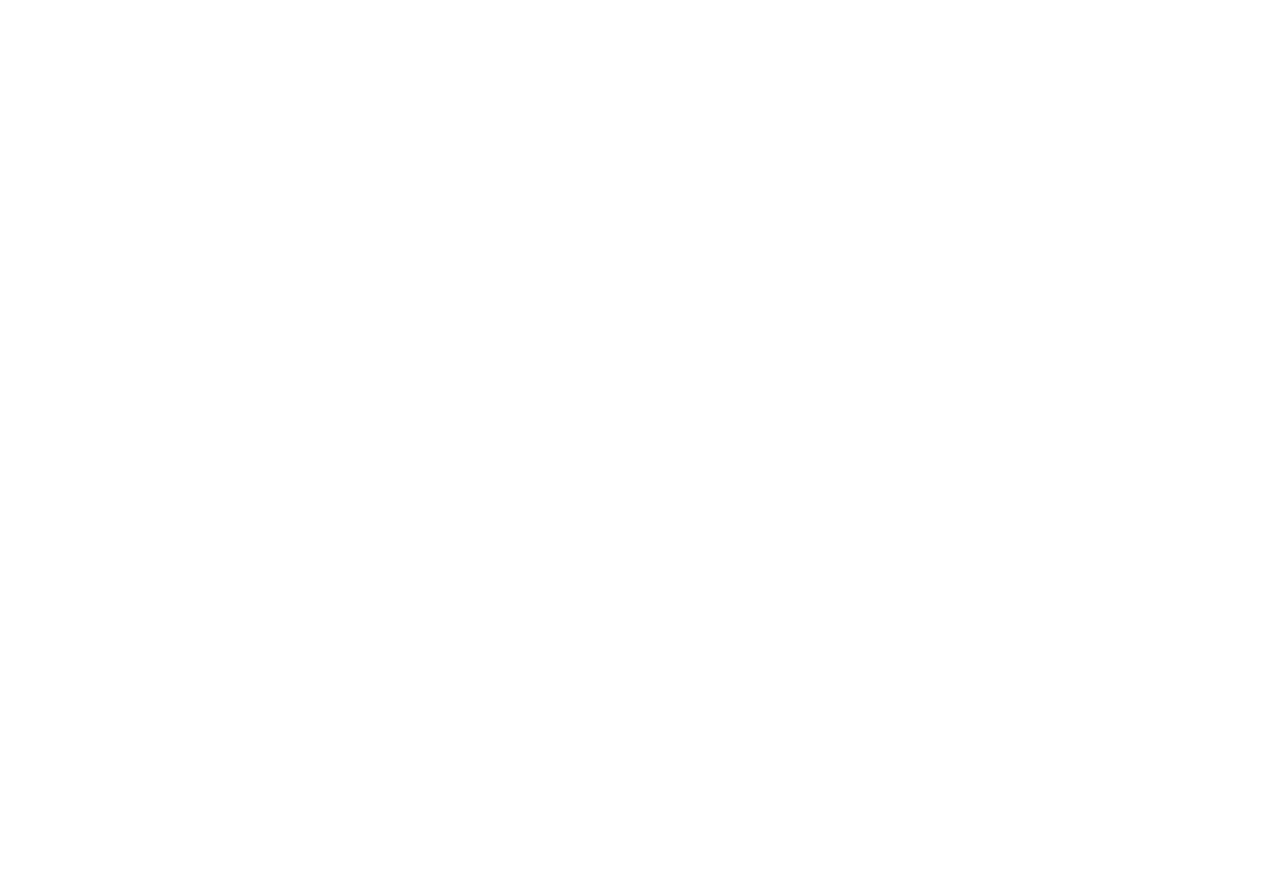
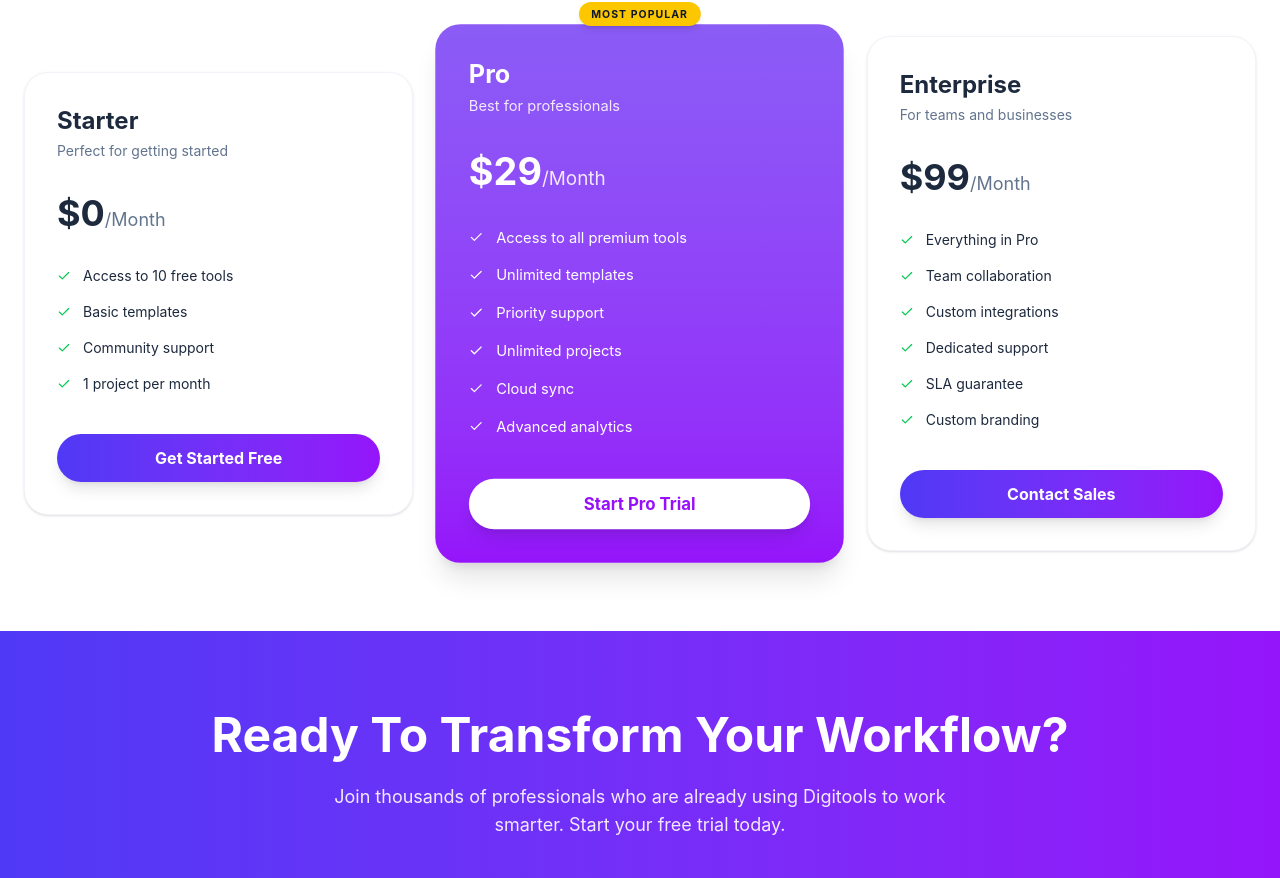
Before and after one commit to PromelHridoy/DIGITOOLS-PLATFORM, a React (Vite) app: page / in a window 1280 px wide. Shown: the part 1871-2749 px from the top of the page. Before the commit the page ends 1683 px from the top, so only its background shows below. Built offline with nearby package versions, Linux system fonts and the light colour scheme.

Commit message:
Added Pricing hover effects, CTA section, and Dark Footer

```diff
--- a/src/App.jsx
+++ b/src/App.jsx
@@ -1,8 +1,12 @@
-// import { useState } from 'react'
+import { useState } from 'react'
 import Banner from './assets/component/Navbar/Banner/Banner'
 import Navbar from './assets/component/Navbar/Navbar'
 import Stats from './assets/component/Navbar/Stats/Stats'
 import Steps from './assets/component/Navbar/Steps/Steps'
+import Pricing from './assets/component/Pricing/Pricing'
+import CallToAction from './assets/component/CallToAction/CallToAction'
+import Footer from './assets/component/Footer/Footer'
+import ProductSection from './assets/component/ProductSection/ProductSection'
 
 function App() {
 
@@ -11,7 +15,11 @@
       <Navbar></Navbar>
       <Banner></Banner>
       <Stats></Stats>
+      <ProductSection></ProductSection>
       <Steps></Steps>
+      <Pricing></Pricing>
+      <CallToAction></CallToAction>
+      <Footer></Footer>
     </>
   )
 }
--- /dev/null
+++ b/src/assets/component/CallToAction/CallToAction.jsx
@@ -0,0 +1,32 @@
+import React from 'react';
+
+const CallToAction = () => {
+    return (
+        <div className="bg-gradient-to-r from-[#4F39F6] to-[#9514FA] py-20 px-6 text-center text-white">
+            <div className="container mx-auto max-w-4xl">
+        <h2 className="text-3xl lg:text-5xl font-bold mb-6">
+          Ready To Transform Your Workflow?
+        </h2>
+        <p className="text-purple-100 text-lg mb-10 max-w-2xl mx-auto">
+          Join thousands of professionals who are already using Digitools to work smarter.
+          Start your free trial today.
+        </p>
+
+        <div className="flex flex-col sm:flex-row items-center justify-center gap-4 mb-8">
+          <button className="bg-white text-purple-600 px-8 py-3 rounded-full font-bold hover:bg-purple-50 transition-all shadow-lg active:scale-95">
+            Explore Products
+          </button>
+          <button className="border-2 border-white/30 text-white px-8 py-3 rounded-full font-bold hover:bg-white/10 transition-all active:scale-95">
+            View Pricing
+          </button>
+        </div>
+
+        <p className="text-sm text-purple-200">
+          14-day free trial • No credit card required • Cancel anytime
+        </p>
+      </div>
+        </div>
+    );
+};
+
+export default CallToAction;
--- /dev/null
+++ b/src/assets/component/Footer/Footer.jsx
@@ -0,0 +1,74 @@
+import React from 'react';
+import { FaInstagram, FaFacebookF, FaTwitter } from "react-icons/fa";
+
+const Footer = () => {
+  const currentYear = new Date().getFullYear();
+
+  const footerLinks = {
+    Product: ["Features", "Pricing", "Templates", "Integrations"],
+    Company: ["About", "Blog", "Careers", "Press"],
+    Resources: ["Documentation", "Help Center", "Community", "Contact"]
+  };
+
+  return (
+    <footer className="bg-[#0B1120] text-white pt-20 pb-10 px-6 lg:px-16">
+      <div className="container mx-auto">
+        <div className="grid grid-cols-1 md:grid-cols-2 lg:grid-cols-5 gap-12 mb-16">
+
+          {/* Brand Section */}
+          <div className="lg:col-span-2 space-y-6">
+            <h2 className="text-3xl font-bold tracking-tight">DigiTools</h2>
+            <p className="text-slate-400 max-w-sm leading-relaxed">
+              Premium digital tools for creators, professionals, and businesses.
+              Work smarter with our suite of powerful tools.
+            </p>
+          </div>
+
+          {/* Dynamic Links from Object */}
+          {Object.entries(footerLinks).map(([title, links]) => (
+            <div key={title} className="space-y-6">
+              <h4 className="text-lg font-semibold">{title}</h4>
+              <ul className="space-y-4 text-slate-400">
+                {links.map((link) => (
+                  <li key={link}>
+                    <a href={`#${link.toLowerCase()}`} className="hover:text-white transition-colors duration-300">
+                      {link}
+                    </a>
+                  </li>
+                ))}
+              </ul>
+            </div>
+          ))}
+
+          {/* Social Links */}
+          <div className="space-y-6">
+            <h4 className="text-lg font-semibold">Social Links</h4>
+            <div className="flex gap-4">
+              <a href="#" className="w-10 h-10 rounded-full bg-white flex items-center justify-center text-[#0B1120] hover:bg-purple-500 hover:text-white transition-all duration-300">
+                <FaInstagram size={20} />
+              </a>
+              <a href="#" className="w-10 h-10 rounded-full bg-white flex items-center justify-center text-[#0B1120] hover:bg-purple-500 hover:text-white transition-all duration-300">
+                <FaFacebookF size={20} />
+              </a>
+              <a href="#" className="w-10 h-10 rounded-full bg-white flex items-center justify-center text-[#0B1120] hover:bg-purple-500 hover:text-white transition-all duration-300">
+                <FaTwitter size={20} />
+              </a>
+            </div>
+          </div>
+        </div>
+
+        {/* Bottom Bar */}
+        <div className="pt-8 border-t border-slate-800 flex flex-col md:flex-row justify-between items-center gap-6 text-slate-500 text-sm">
+          <p>© {currentYear} Digitools. All rights reserved.</p>
+          <div className="flex gap-8">
+            <a href="#" className="hover:text-white transition">Privacy Policy</a>
+            <a href="#" className="hover:text-white transition">Terms of Service</a>
+            <a href="#" className="hover:text-white transition">Cookies</a>
+          </div>
+        </div>
+      </div>
+    </footer>
+  );
+};
+
+export default Footer;
--- /dev/null
+++ b/src/assets/component/Pricing/Pricing.jsx
@@ -0,0 +1,92 @@
+import React from 'react';
+import { FiCheck } from "react-icons/fi";
+
+const Pricing = () => {
+  const plans = [
+    {
+      name: "Starter",
+      tagline: "Perfect for getting started",
+      price: "0",
+      features: ["Access to 10 free tools", "Basic templates", "Community support", "1 project per month"],
+      buttonText: "Get Started Free",
+      isPopular: false,
+    },
+    {
+      name: "Pro",
+      tagline: "Best for professionals",
+      price: "29",
+      features: ["Access to all premium tools", "Unlimited templates", "Priority support", "Unlimited projects", "Cloud sync", "Advanced analytics"],
+      buttonText: "Start Pro Trial",
+      isPopular: true,
+    },
+    {
+      name: "Enterprise",
+      tagline: "For teams and businesses",
+      price: "99",
+      features: ["Everything in Pro", "Team collaboration", "Custom integrations", "Dedicated support", "SLA guarantee", "Custom branding"],
+      buttonText: "Contact Sales",
+      isPopular: false,
+    },
+  ];
+
+  return (
+    <section id="pricing" className="py-20 bg-white px-6">
+      <div className="container mx-auto">
+        {/* Header */}
+        <div className="text-center mb-16">
+          <h2 className="text-3xl lg:text-4xl font-bold text-slate-800 mb-4">Simple, Transparent Pricing</h2>
+          <p className="text-slate-500">Choose the plan that fits your needs. Upgrade or downgrade anytime.</p>
+        </div>
+
+        {/* Pricing Cards */}
+        <div className="grid grid-cols-1 md:grid-cols-3 gap-8 items-center">
+          {plans.map((plan, index) => (
+            <div
+              key={index}
+              className={`relative p-8 rounded-3xl transition-all duration-500 cursor-default
+                ${plan.isPopular
+                  ? "bg-gradient-to-b from-[#8B5CF6] to-[#9514FA] text-white shadow-xl scale-105 z-10 hover:scale-[1.08] hover:shadow-2xl"
+                  : "bg-white border border-slate-100 text-slate-800 shadow-sm hover:shadow-xl hover:scale-105 hover:border-purple-200"
+                }`}
+            >
+              {plan.isPopular && (
+                <span className="absolute -top-4 left-1/2 -translate-x-1/2 bg-yellow-400 text-slate-900 text-[10px] font-bold px-3 py-1 rounded-full uppercase tracking-widest shadow-md animate-bounce">
+                  Most Popular
+                </span>
+              )}
+
+              <div className="mb-8">
+                <h3 className="text-2xl font-bold">{plan.name}</h3>
+                <p className={`text-sm mt-1 ${plan.isPopular ? "text-purple-100" : "text-slate-500"}`}>{plan.tagline}</p>
+              </div>
+
+              <div className="mb-8">
+                <span className="text-4xl font-bold">${plan.price}</span>
+                <span className={`text-lg ${plan.isPopular ? "text-purple-100" : "text-slate-500"}`}>/Month</span>
+              </div>
+
+              <ul className="space-y-4 mb-10">
+                {plan.features.map((feature, i) => (
+                  <li key={i} className="flex items-center gap-3 text-sm group">
+                    <FiCheck className={`transition-transform duration-300 group-hover:scale-125 ${plan.isPopular ? "text-white" : "text-green-500"}`} />
+                    <span className="group-hover:translate-x-1 transition-transform duration-300">{feature}</span>
+                  </li>
+                ))}
+              </ul>
+
+              <button className={`w-full py-3 rounded-full font-bold transition-all duration-300 active:scale-95 shadow-lg ${
+                plan.isPopular
+                ? "bg-white text-purple-600 hover:bg-purple-50 hover:shadow-white/20"
+                : "bg-gradient-to-r from-[#4F39F6] to-[#9514FA] text-white hover:opacity-90 hover:shadow-purple-500/30"
+              }`}>
+                {plan.buttonText}
+              </button>
+            </div>
+          ))}
+        </div>
+      </div>
+    </section>
+  );
+};
+
+export default Pricing;
--- /dev/null
+++ b/src/assets/component/ProductSection/ProductSection.jsx
@@ -0,0 +1,11 @@
+import React from 'react';
+
+const ProductSection = () => {
+    return (
+        <div>
+
+        </div>
+    );
+};
+
+export default ProductSection;
```
Also changed, not shown: public/data.json (added, +29 -0 lines).
